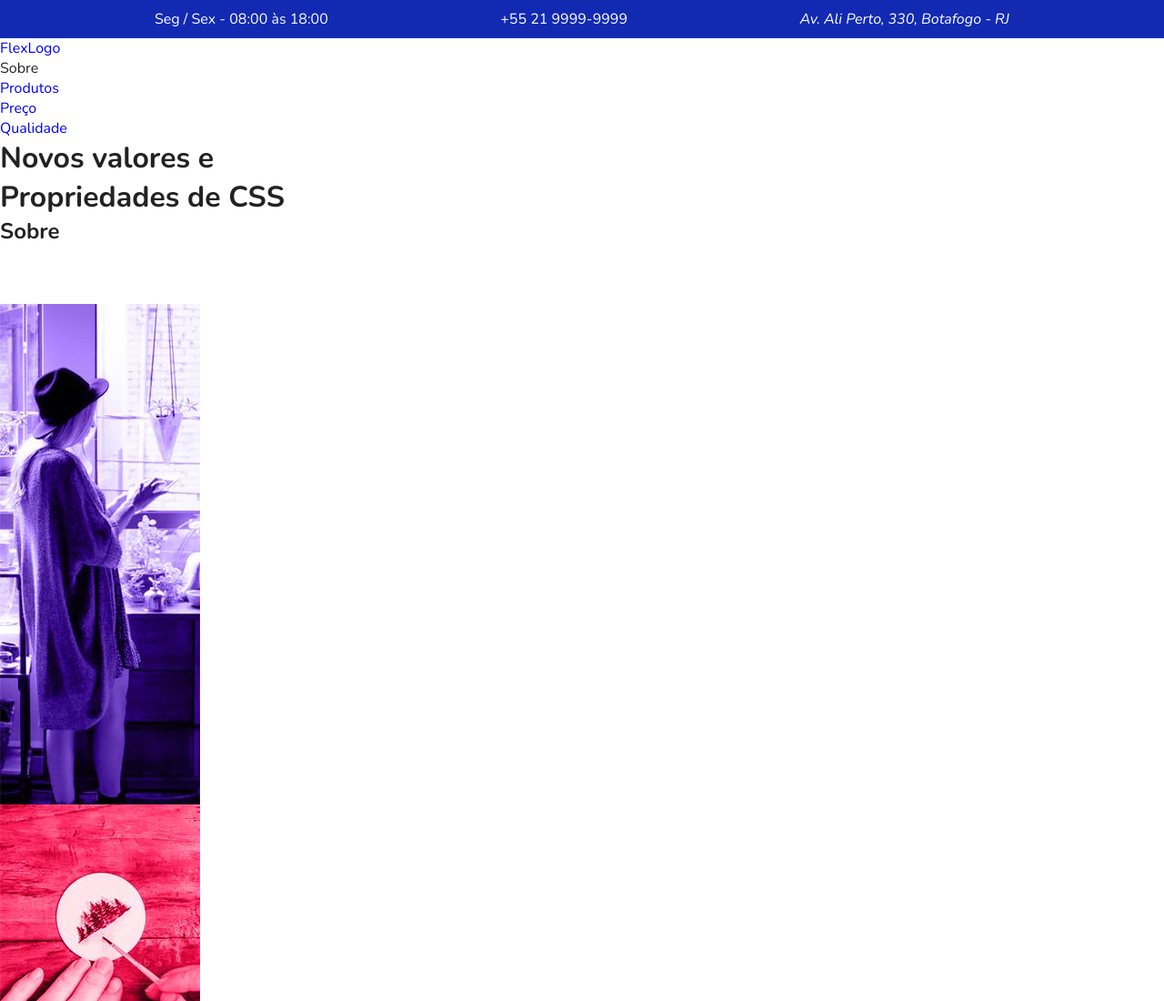
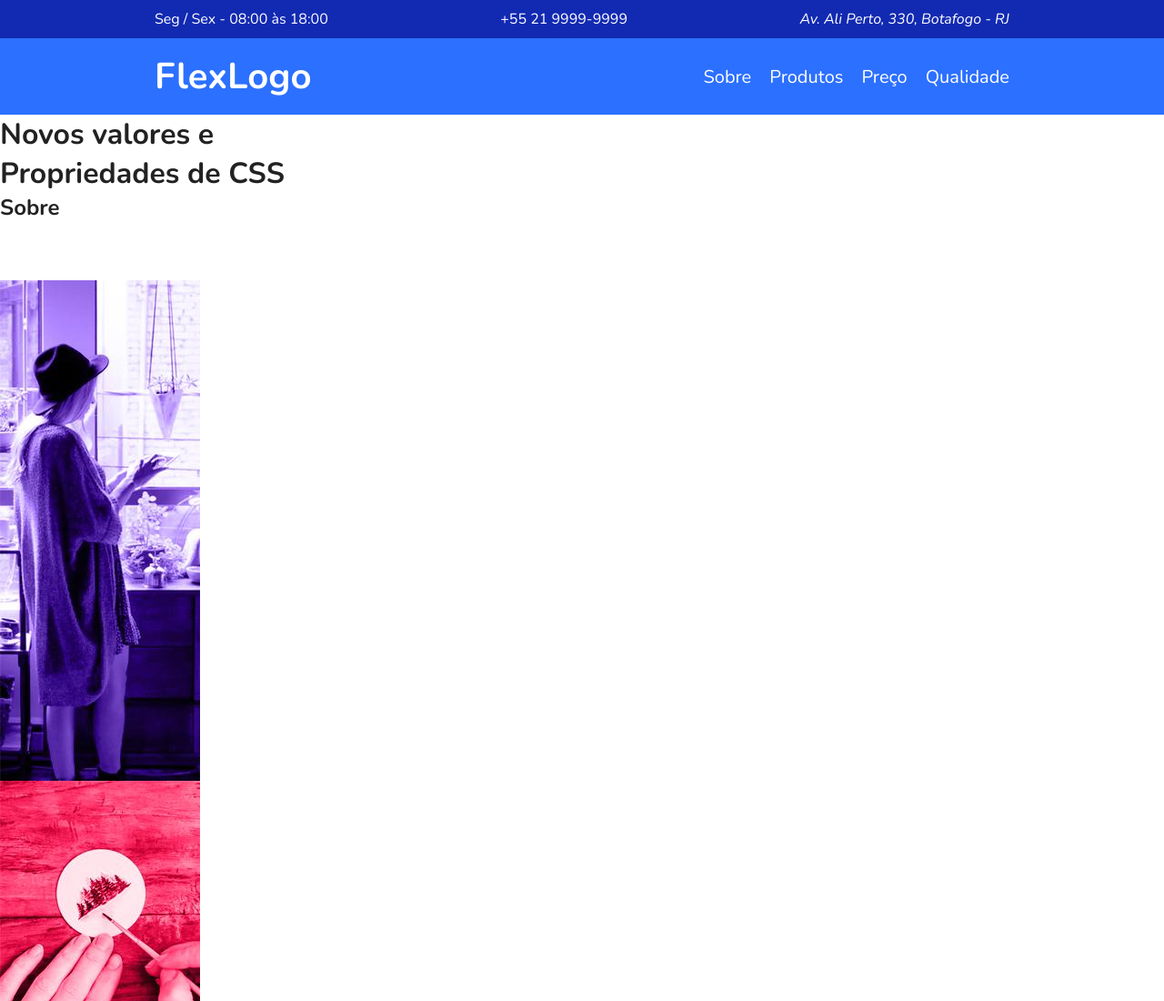
Before and after one commit to AlexJjunio/projeto-flexblog, a plain HTML site: page index.html in a window 1280 px wide. Shown: the top 1100 px of the page at 91% size. Drawn offline with nearby package versions, Linux system fonts and the light colour scheme.

Commit message:
flexblog add menu

```diff
--- a/css/style.css
+++ b/css/style.css
@@ -51,3 +51,43 @@ SuperInfo
     color: white;
     margin: 0px 10px 10px 10px ;
 }
+
+.menu {
+    max-width: 960px;
+    margin: 0 auto;
+    padding: 15px 0px;
+    display: flex;
+    flex-wrap: wrap;
+    justify-content: space-between;
+    align-items: center;
+}
+
+.menu-bg {
+     background-color: #2c70ff;
+}
+
+.menu a {
+    color: white;
+}
+
+.menu-logo a {
+    font-size: 2.5em;
+    font-weight: bold;
+    margin: 0px 10px ;
+}
+
+.menu-nav ul {
+    display: flex;
+    flex-wrap: wrap;
+}
+
+.menu-nav a {
+    font-size: 1.25em;
+    display: block;
+    padding: 10px;
+
+}
+
+.menu-nav a:hover {
+    color: #122ab2;
+}
--- a/index.html
+++ b/index.html
@@ -24,9 +24,9 @@
             <div class="menu-logo">
                 <a href="#">FlexLogo</a>
             </div>
-            <nav>
+            <nav class="menu-nav">
                 <ul>
-                    <li><a href="#sobre"></a>Sobre</li>
+                    <li><a href="#sobre">Sobre</a></li>
                     <li><a href="#produtos">Produtos</a></li>
                     <li><a href="#preco">Preço</a></li>
                     <li><a href="#qualidade">Qualidade</a></li>
```
